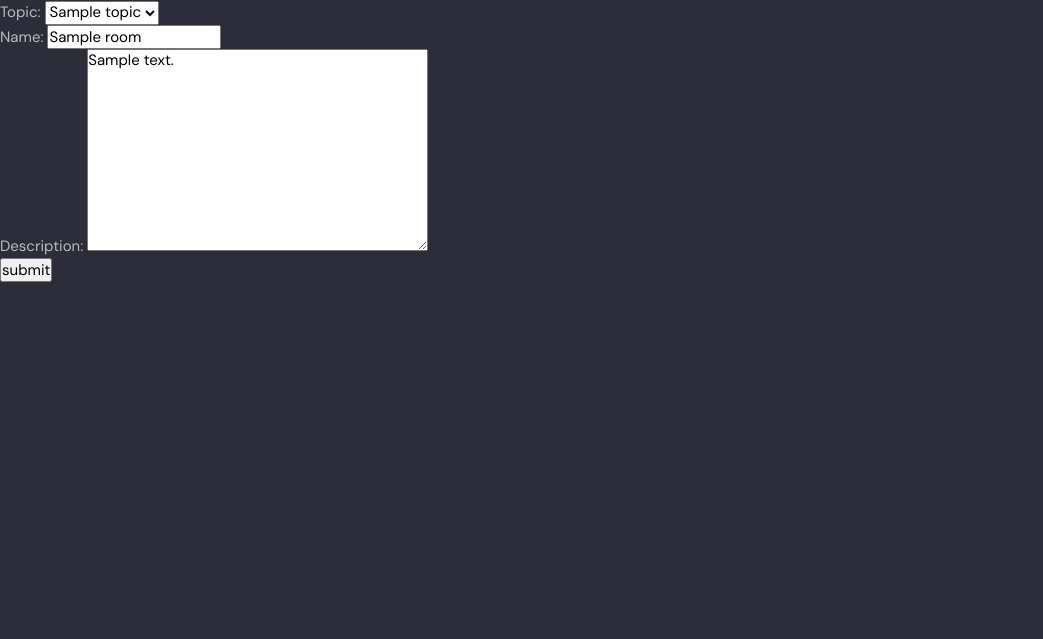
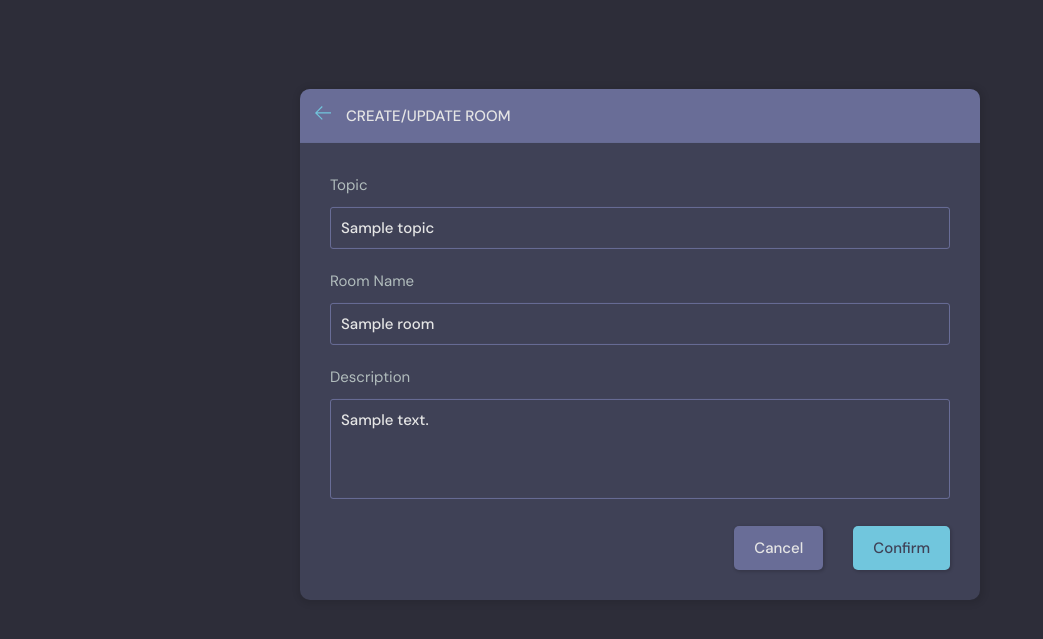
Before and after one commit to Fr0stFree/Teammates, a Django app: page /update_room/1/ in a window 1280 px wide. Shown: the part 76-715 px from the top of the page, without its empty margins (0-1043 px from the left). Run offline with Django 4.2, Linux system fonts and the light colour scheme; a user stored in the database is signed in; tables that the repository leaves empty hold one stand-in row (values such as "Sample post").

Commit message:
room-form updated

```diff
--- a/blog_project/blog_project/settings.py
+++ b/blog_project/blog_project/settings.py
@@ -94,7 +94,7 @@ AUTH_PASSWORD_VALIDATORS = [
 # Internationalization
 # https://docs.djangoproject.com/en/4.0/topics/i18n/
 
-LANGUAGE_CODE = 'en-us'
+LANGUAGE_CODE = 'ru'
 
 TIME_ZONE = 'UTC'
 
--- a/blog_project/rooms/views.py
+++ b/blog_project/rooms/views.py
@@ -120,18 +120,22 @@ def createRoom(request):
         template = 'rooms/room_form.html'
         context = {
             'form': RoomForm(),
+            'topics': Topic.objects.all(),
         }
         return render(request, template, context)
 
     elif request.method == 'POST':
         form = RoomForm(request.POST)
-        if form.is_valid():
-            form = form.save(commit=False)
-            form.host = request.user
-            form.save()
-            room = Room.objects.filter(host=request.user).first()
-            room.participants.add(request.user)
-            return redirect('room', pk=room.pk)
+        topic_name = request.POST.get('topic')
+        topic, created = Topic.objects.get_or_create(name=topic_name)
+        room = Room.objects.create(
+            host=request.user,
+            topic=topic,
+            name=request.POST.get('name'),
+            description=request.POST.get('description'),
+        )
+        room.participants.add(request.user)
+        return redirect('room', pk=room.pk)
 
 
 @login_required(login_url='login')
@@ -146,14 +150,18 @@ def updateRoom(request, pk):
         context = {
             'room': room,
             'form': RoomForm(instance=room),
+            'topics': Topic.objects.all(),
         }
         return render(request, template, context)
 
     elif request.method == 'POST':
-        form = RoomForm(request.POST, instance=room)
-        if form.is_valid():
-            form.save()
-            return redirect('home')
+        topic_name = request.POST.get('topic')
+        topic, created = Topic.objects.get_or_create(name=topic_name)
+        room.topic = topic
+        room.name = request.POST.get('name')
+        room.description = request.POST.get('description')
+        room.save()
+        return redirect('room', pk=room.pk)
 
 
 @login_required(login_url='login')
--- a/blog_project/templates/rooms/room_form.html
+++ b/blog_project/templates/rooms/room_form.html
@@ -1,13 +1,59 @@
 {% extends 'main.html' %}
-
 {% block content %}
-
-<div>
-    <form method='POST', action=''>
-        {% csrf_token %}
-        {{ form.as_p }}
-        <input type='submit' value='submit'>
-    </form>
-</div>
-
-{% endblock content%}
+    <main class="create-room layout">
+        <div class="container">
+            <div class="layout__box">
+                <div class="layout__boxHeader">
+                    <div class="layout__boxTitle">
+                        <a href="{% url 'home' %}">
+                            <svg version="1.1"
+                                 xmlns="http://www.w3.org/2000/svg"
+                                 width="32"
+                                 height="32"
+                                 viewBox="0 0 32 32">
+                                <title>arrow-left</title>
+                                <path d="M13.723 2.286l-13.723 13.714 13.719 13.714 1.616-1.611-10.96-10.96h27.625v-2.286h-27.625l10.965-10.965-1.616-1.607z">
+                                </path>
+                            </svg>
+                        </a>
+                        <h3>Create/Update Room</h3>
+                    </div>
+                </div>
+                <div class="layout__body">
+                    <form class="form" method='POST' action=''>
+                        {% csrf_token %}
+                        <div class="form__group">
+                            <label for="room_topic">Topic</label>
+                            <input required
+                                   type='text'
+                                   value="{{ room.topic.name }}"
+                                   name='topic'
+                                   list='topic-list'/>
+                            <datalist id='topic-list'>
+                                <select id='room_topic'>
+                                    {% for topic in topics %}
+                                        <option value="{{ topic.name }}">
+                                            {{ topic.name }}
+                                        </option>
+                                    {% endfor %}
+                                </select>
+                            </datalist>
+                        </div>
+                        <div class="form__group">
+                            <label for="room_name">Room Name</label>
+                            {{ form.name }}
+                        </div>
+                        <div class="form__group">
+                            <label for="room_description">Description</label>
+                            {{ form.description }}
+                        </div>
+                        <div class="form__action">
+                            <a class="btn btn--dark" href="{% url 'home' %}">Cancel</a>
+                            <button class="btn btn--main" type="submit">Confirm</button>
+                        </div>
+                    </form>
+                </div>
+            </div>
+        </div>
+    </main>
+{% endblock content %}
```
Also changed, not shown: blog_project/templates/rooms/home_old.html (deleted, +0 -23 lines), blog_project/templates/rooms/room.html (+5 -14 lines), blog_project/templates/rooms/room_form_old.html (added, +13 -0 lines), blog_project/templates/rooms/room_old.html (deleted, +0 -52 lines), blog_project/rooms/migrations/0001_initial.py (deleted), blog_project/rooms/migrations/0002_topic_room_host_message_room_topic.py (deleted), blog_project/rooms/migrations/0003_alter_room_host.py (deleted), blog_project/rooms/migrations/0004_alter_room_options_room_participants.py (deleted), blog_project/rooms/migrations/__init__.py (deleted).
